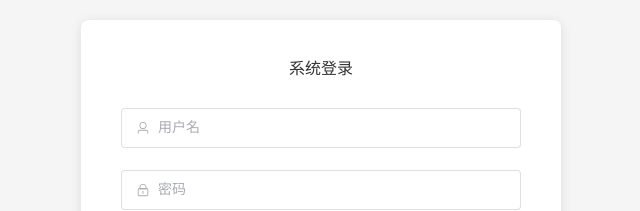
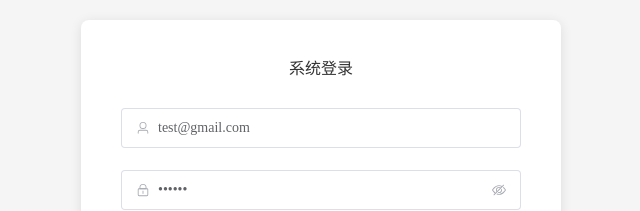
Before and after one commit to shuangxunian/my-note, a Vue app: page /#/login in a window 1280 px wide. Shown: the part 223-434 px from the top of the page, without its empty margins (319-959 px from the left). Built offline with nearby package versions, Linux system fonts and the light colour scheme; a small style sheet from the web is missing.

Commit message:
fix: issus 2

```diff
--- a/src/views/login/UserLogin.vue
+++ b/src/views/login/UserLogin.vue
@@ -6,21 +6,21 @@ import { User, Lock } from '@element-plus/icons-vue'
 import router from '@/router'
 
 interface LoginForm {
-  username: string
+  userMail: string
   password: string
 }
 
 const loginForm = ref<LoginForm>({
-  username: '',
-  password: '',
+  userMail: 'test@gmail.com',
+  password: '123456',
 })
 
 const loginFormRef = ref<FormInstance>()
 
 const rules = ref<FormRules>({
-  username: [
-    { required: true, message: '请输入用户名', trigger: 'blur' },
-    { min: 3, max: 20, message: '用户名长度应在 3 到 20 个字符之间', trigger: 'blur' },
+  userMail: [
+    { required: true, message: '请输入邮箱', trigger: 'blur' },
+    { type: 'email', message: '请输入正确的邮箱地址', trigger: ['blur', 'change'] },
   ],
   password: [
     { required: true, message: '请输入密码', trigger: 'blur' },
@@ -39,8 +39,8 @@ const handleLogin = async (formEl: FormInstance | undefined) => {
       loading.value = true
       // 这里添加实际的登录逻辑，token现在也只是用了用户名
       setTimeout(() => {
-        localStorage.setItem('user', loginForm.value.username)
-        localStorage.setItem('token', loginForm.value.username)
+        localStorage.setItem('user', loginForm.value.userMail)
+        localStorage.setItem('token', loginForm.value.userMail)
         ElMessage.success('登录成功')
         loading.value = false
         router.push('/main')
@@ -55,8 +55,8 @@ const handleLogin = async (formEl: FormInstance | undefined) => {
     <div class="login-box">
       <h2>系统登录</h2>
       <el-form ref="loginFormRef" :model="loginForm" :rules="rules" label-width="0" size="large">
-        <el-form-item prop="username">
-          <el-input v-model="loginForm.username" placeholder="用户名" :prefix-icon="User" />
+        <el-form-item prop="userMail">
+          <el-input v-model="loginForm.userMail" placeholder="邮箱" :prefix-icon="User" />
         </el-form-item>
         <el-form-item prop="password">
           <el-input
```
Also changed, not shown: 1 other file (tests, documents, lock files or other folders).
